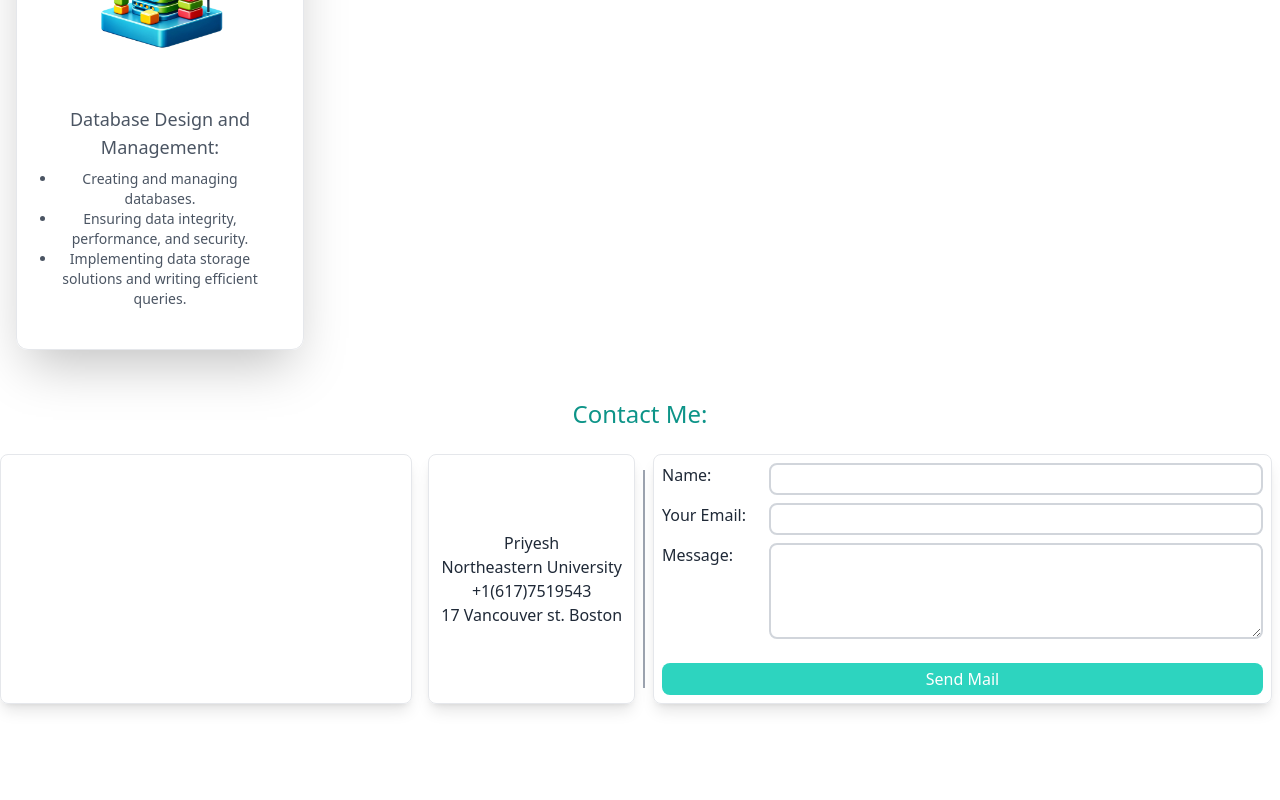
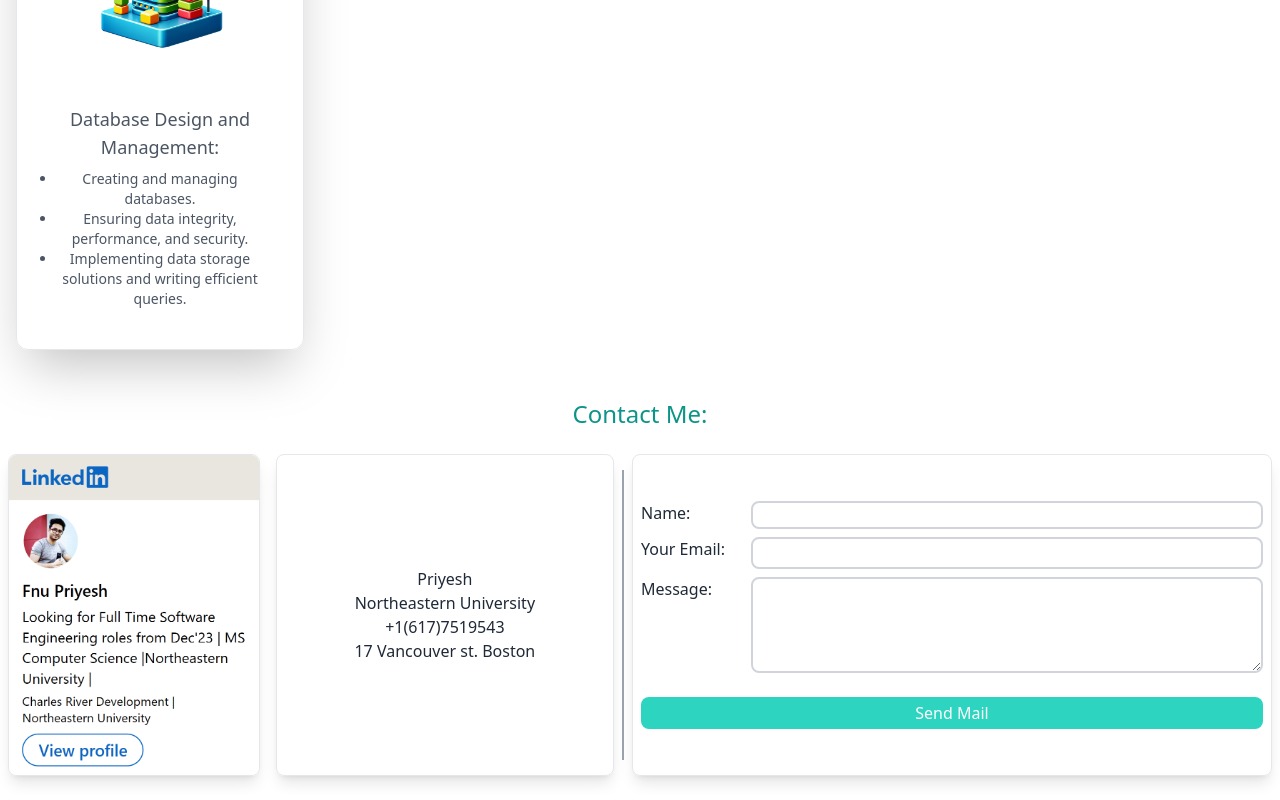
Before and after one commit to amarpriyesh/priyesh-portfolio, a Next.js app: page /front in a window 1280 px wide. Shown: the part 2754-3554 px from the top of the page. Before the commit the page ends 3482 px from the top, so only its background shows below. Built offline with nearby package versions, Linux system fonts and the light colour scheme.

Commit message:
Styling Changes

```diff
--- a/pages/front.js
+++ b/pages/front.js
@@ -117,16 +117,16 @@ Implementing data storage solutions and writing efficient queries.`,
         </p>
       </div>
       <div className="text-5xl flex justify-center gap-16  text-gray-600 ">
-        <a href="https://github.com/amarpriyesh">
+        <a href="https://github.com/amarpriyesh" target="_blank">
           <AiFillGithub
             className="dark:fill-white transition-transform duration-300 hover:scale-150 cursor-pointer"
             alt="GitHub"
           />
         </a>
-        <a href="https://github.com/amarpriyesh">
+        <a href="https://www.linkedin.com/in/fnupriyesh/" target="_blank">
           <AiFillLinkedin className="dark:fill-white transition-transform duration-300 hover:scale-150 cursor-pointer" />
         </a>
-        <a href="https://github.com/amarpriyesh">
+        <a href="https://youtube.com/@priyesh926?si=QLsjDoB4yizy-zh1" target="_blank">
           <AiFillYoutube className="dark:fill-white transition-transform duration-300 hover:scale-150 cursor-pointer" />
         </a>
       </div>
@@ -197,37 +197,17 @@ Implementing data storage solutions and writing efficient queries.`,
         <div className="text-2xl pt-2 font-medium text-teal-600 dark:text-slate-300">
           Contact Me:
         </div>
-        <div className=" flex flex-col md:flex-row w-full my-4 text-gray-800 dark:text-slate-300">
-          <div className=" flex justify-center mr-2  border rounded-lg my-2 shadow-lg w-full md:w-4/12 ">
-            <div
-              class="  profile-badge--light profile-badge--width-250  iframe iframe-container LI-profile-badge "
-              data-locale="en_US"
-              data-size="medium"
-              data-theme={darkMode ? "dark" : "light"}
-              data-type="VERTICAL"
-              data-vanity="fnupriyesh"
-              data-version="v1"
-              style={{
-                marginTop: "8px",
-                backgroundColor: "transparent",
-                marginBottom: "4px",
-                scale: "0.9",
-                position: "relative",
-                left: "-6%",
-              }}
-            >
-              <a
-                class="badge-base__link LI-simple-link "
-                href="https://www.linkedin.com/in/fnupriyesh?trk=profile-badge"
-              ></a>
-            </div>
+
+        <div className=" flex flex-col md:flex-row w-full my-4  text-gray-800 dark:text-slate-300 justify-center">
+        <Link href="https://www.linkedin.com/in/fnupriyesh/" target="_blank">
+        <div className="flex-row flex justify-center border shadow-lg rounded-lg m-2 ">
+          <div className=" flex   max-w-xs h-80  ">
+          <img src={!darkMode? "/linkedin.png" : "/linkedinblack.png"} alt="Linkedin" className="rounded-lg  " layout="fill"/>
+
           </div>
-          <Script
-            src="https://platform.linkedin.com/badges/js/profile.js"
-            async
-            defer
-            type="text/javascript"
-          ></Script>
+          </div>
+          </Link>
+
 
           <div className="md:flex md:flex-grow md:w-2/12 text-xs sm:text-sm md:text-base text-center items-center justify-center border shadow-lg  m-2 p-2 mr-2 rounded-lg ">
             <div className="flex-col">
@@ -239,7 +219,7 @@ Implementing data storage solutions and writing efficient queries.`,
           </div>
 
           <div class="hidden md:block md:w-0.5 my-6 bg-gray-400 dark:bg-purple-600 "></div>
-          <div className="flex md:w-6/12 w-full m-2 p-2 shadow-lg border rounded-lg text-start items-center ">
+          <div className="flex md:w-6/12 w-full m-2 p-2 shadow-lg border rounded-lg text-start items-center">
             <Mailer />
           </div>
         </div>
--- a/pages/mail.js
+++ b/pages/mail.js
@@ -87,7 +87,7 @@ const Mailer = () => {
           <div className="flex ">
             <label className="w-2/12 mr-2" htmlFor="name">Name:</label>
             <input
-              className="w-10/12 bg-white text-gray-600 h-8 border-2 border-gray-300 dark:border-slate-400 rounded-lg px-2 hover:border-teal-400 focus:border-teal-600 "
+              className="w-10/12 dark:bg-black dark:text-gray-300 bg-white text-gray-600h-8 border-2 border-gray-300 dark:border-slate-400 rounded-lg px-2 hover:border-teal-400 focus:border-teal-600 "
               type="text"
               id="name"
               value={mailData.name}
@@ -99,7 +99,7 @@ const Mailer = () => {
 
             <label className="w-2/12 mr-2" htmlFor="from">Your Email:</label>
             <input
-              className="w-10/12 h-8 border-2 bg-white text-gray-600 border-gray-300 dark:border-slate-400 rounded-lg px-2 hover:border-teal-400 focus:border-teal-600"
+              className="w-10/12 h-8 border-2 dark:bg-black dark:text-gray-300 bg-white text-gray-600 border-gray-300 dark:border-slate-400 rounded-lg px-2 hover:border-teal-400 focus:border-teal-600"
               type="email"
               id="from"
               value={mailData.from}
@@ -112,7 +112,7 @@ const Mailer = () => {
 
             <label className="w-2/12 mr-2" htmlFor="text">Message:</label>
             <textarea
-              className="w-10/12 text-sm border-2 bg-white text-gray-600 border-gray-300 dark:border-slate-400 rounded-lg px-2 py-1 overflow-fill hover:border-teal-400 focus:border-teal-600"
+              className="w-10/12 text-sm border-2 dark:bg-black dark:text-gray-300 bg-white text-gray-600 border-gray-300 dark:border-slate-400 rounded-lg px-2 py-1 overflow-fill hover:border-teal-400 focus:border-teal-600"
               id="text"
               value={mailData.text}
               onChange={handleChange}
--- a/pages/projects.js
+++ b/pages/projects.js
@@ -162,20 +162,23 @@ setFilter(mapFilter)
   return (
     <Layout title="Priyesh's Portfolio">
       {
-        <div className="flex flex-col items-start justify-start w-full  ">
-        <div className=" md:my-4 my-2"><div className="dark:text-slate-300 text-gray-600 md:text-xl text-lg ">Filter Results:</div>{filterItems()}</div>
+        <div className="flex flex-col items-start justify-start w-full   ">
+        <div className=" md:my-4 my-0"><div className="dark:text-slate-300 text-gray-600 md:text-xl text-lg mb-1 ">Filter Results:</div>{filterItems()}</div>
+        <div className=" text-xl dark:text-slate-300 text-gray-600 md:my-2 my-0">
+        Projects:
+      </div>
           <div className="relative w-full">
             {/* Vertical Line */}
-            <div className="absolute  transform -translate-x-1/4 w-0.5 mx-4 dark:bg-purple-400 bg-gray-400 h-full" style={{left:"27%" }} />
+            <div className="absolute sm:block hidden  transform -translate-x-1/4 w-0.5 mx-4 dark:bg-purple-400 bg-gray-400 h-full" style={{left:"27%" }} />
 
             {events.map((event, index) => (
               <div
                 key={index}
                 id={event.title}
-                className="flex items-center my-4 w-full relative px-1"
+                className="sm:flex sm:flex-row  flex-col items-center my-4 w-full relative px-1  rounded-lg  shadow-lg sm:border-none sm:shadow-none"
               >
                 {/* Event Title on the Left */}
-                <div className=" w-3/12 flex-col   text-center items-center  border shadow-2xl rounded-xl px-1  mr-2 -ml-3 md:text-base text-xs" >
+                <div className=" sm:w-3/12  w-full flex-col   text-center items-center  border shadow-2xl rounded-xl px-1   mr-2 sm:-ml-3 md:text-base text-xs" >
                   <div className=" text-center  px-2 font-medium dark:text-slate-400 text-gray-600">
                     {event.title}
                   </div>
@@ -197,13 +200,13 @@ setFilter(mapFilter)
                 </div> */}
 
 
-                <div className=" text-center w-6   py-1 xs:w-10  lg:w-20  text-xs md:text-sm  lg:text-base absolute h-10 lg:h-8   flex items-center justify-center  bg-teal-300 border border-gray-400 shadow-2xl shadow-black
+                <div className=" text-center w-6   py-1 xs:w-10  lg:w-20  hidden  text-xs md:text-sm  lg:text-base absolute h-10 lg:h-8   sm:flex  items-center justify-center  bg-teal-300 border border-gray-400 shadow-2xl shadow-black
               text-gray-800 rounded-md lg:-translate-x-1/4 transform" style={{left:"26.8%"}}>{event.date}</div>
 
-                <div className="w-1/12 m-2"></div>
+                <div className="sm:w-1/12 sm:block hidden m-2"></div>
 
                 {/* Event Content on the Right */}
-                <div className=" w-8/12 lg:flex border shadow-2xl rounded-xl sm:text-sm text-xs ml-10 -mr-6 lg:-mr-0 lg:ml-2 xl:ml-0">
+                <div className=" sm:w-8/12  w-full lg:flex border shadow-2xl rounded-xl sm:text-sm text-xs sm:ml-10 -mr-6 lg:-mr-0 lg:ml-2 xl:ml-0 my-2 sm:my-1">
                   <div className="px-8 w-full lg:w-7/12  md:text-md flex-col  py-4 dark:text-slate-400 text-gray-600 ">
                     {returnBullets(event.content)}
                   </div>
--- a/styles/ExploreSlider.css
+++ b/styles/ExploreSlider.css
@@ -225,28 +225,45 @@
    /* Fallback color */
 }
 
-.iframe {
-  width:200px;
-  height:100%;
+
+
+.iframe-container {
+  background-color: transparent; /* Set your desired background color here */
+  width:270px;
+
+
+
+
+  /* Set the width of the iframe container */
+  /* Set the height of the iframe container */
 
 }
 
-.iframe-container {
-  background-color: transparent; /* Set your desired background color here */
-  width: 0px; /* Set the width of the iframe container */
-  height: 100%; /* Set the height of the iframe container */
 
+
+
+.profile-badge--light {
+  color: #000;
 }
+
 .profile-badge {
   margin-left: 1px;
 }
-.profile-badge--light {
-  background-color: #fff;
-  color: #000;
+
+.profile-badge.profile-badge--width-250.profile-badge--light  {
+  margin-left: 1px;
+  width: 30px;
 }
-.profile-badge--width-250 {
-  width: 200px;
+
+.body {
+  width: 30px;
+}
+
+.html {
+  width: 30px;
+
 }
 
 
+
 /* Style for the iframe */
```
Also changed, not shown: pages/workex.js (+13 -13 lines), public/linkedin.png (added), public/linkedinblack.png (added).
